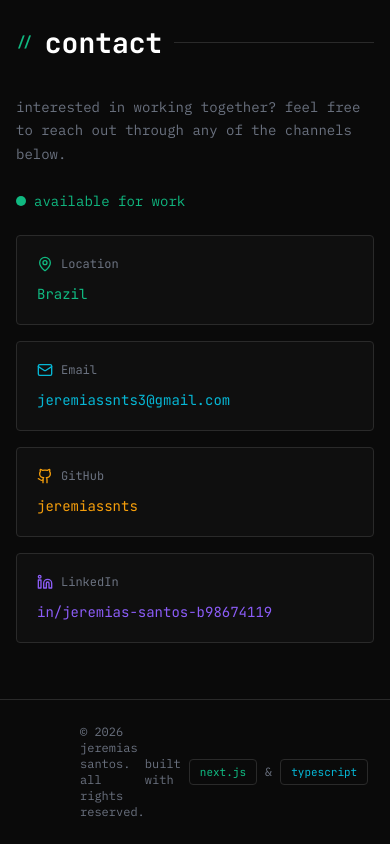
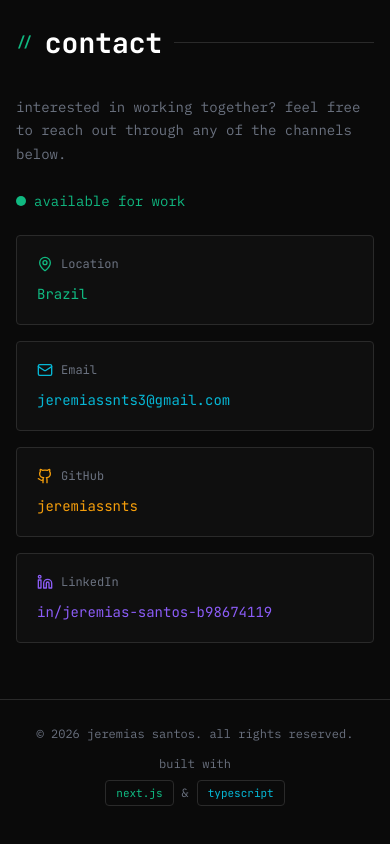
Before and after one commit to jeremiassnts/portfolio, a Next.js app: page /en in a window 390 px wide. Shown: the part 4723-5567 px from the top of the page. Built offline with nearby package versions, Linux system fonts and the light colour scheme.

Commit message:
feat: center footer text and improve mobile layout
Update footer spacing and alignment so mobile content stacks vertically with centered text while keeping badge details readable.

Made-with: Cursor

```diff
--- a/src/components/layout/footer.tsx
+++ b/src/components/layout/footer.tsx
@@ -5,17 +5,19 @@ export function Footer() {
   const t = useTranslations("footer");
 
   return (
-    <footer className="border-t border-border px-20 py-6">
-      <div className="mx-auto flex w-full max-w-[960px] items-center justify-between">
-        <p className="font-body text-xs text-foreground-secondary">
+    <footer className="border-t border-border px-4 py-6 sm:px-6 md:px-10 lg:px-20">
+      <div className="mx-auto flex w-full max-w-[960px] flex-col items-center gap-3 text-center">
+        <p className="font-body text-xs leading-relaxed text-foreground-secondary">
           {t("copyright")}
         </p>
 
-        <div className="flex items-center gap-2 font-body text-xs text-foreground-secondary">
+        <div className="flex flex-col items-center gap-2 font-body text-xs text-foreground-secondary">
           <span>{t("builtWith")}</span>
-          <Badge>next.js</Badge>
-          <span>&amp;</span>
-          <Badge className="text-accent-cyan">typescript</Badge>
+          <div className="flex items-center gap-2">
+            <Badge>next.js</Badge>
+            <span>&amp;</span>
+            <Badge className="text-accent-cyan">typescript</Badge>
+          </div>
         </div>
       </div>
     </footer>
```
